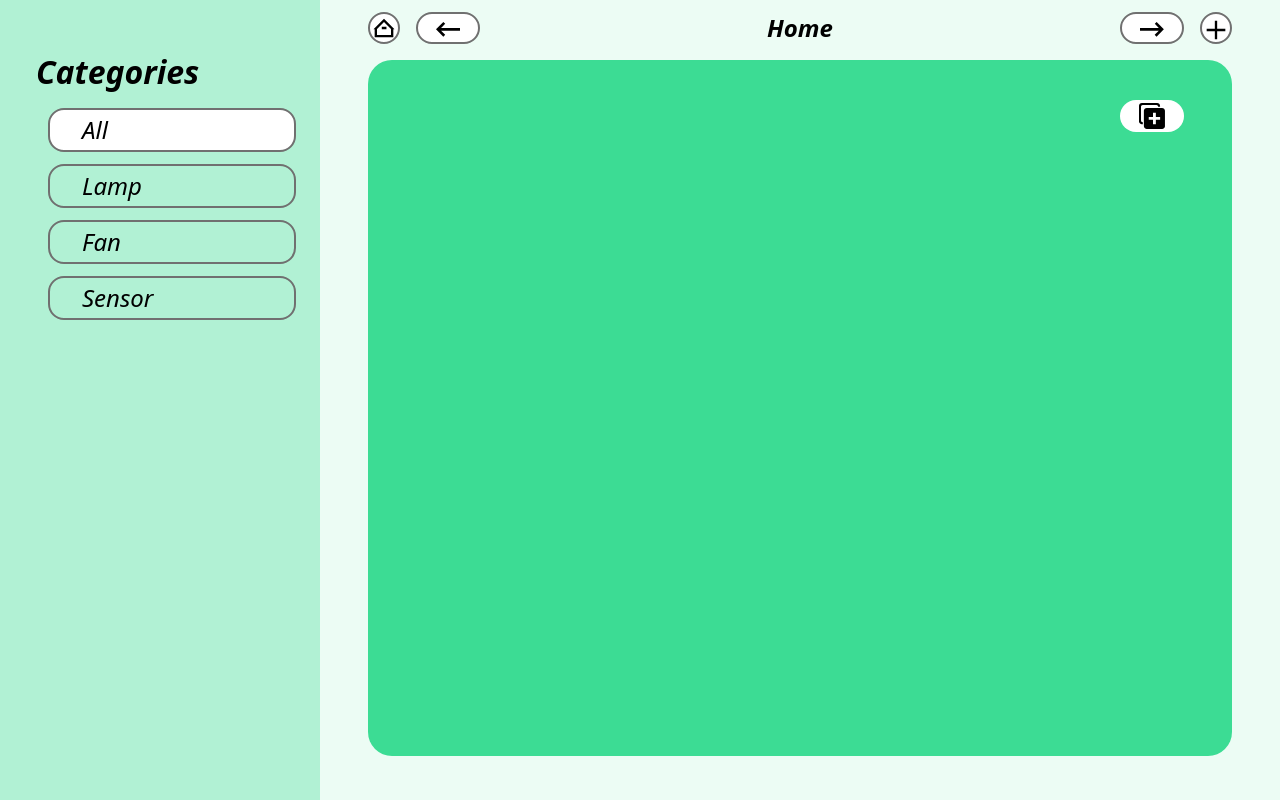
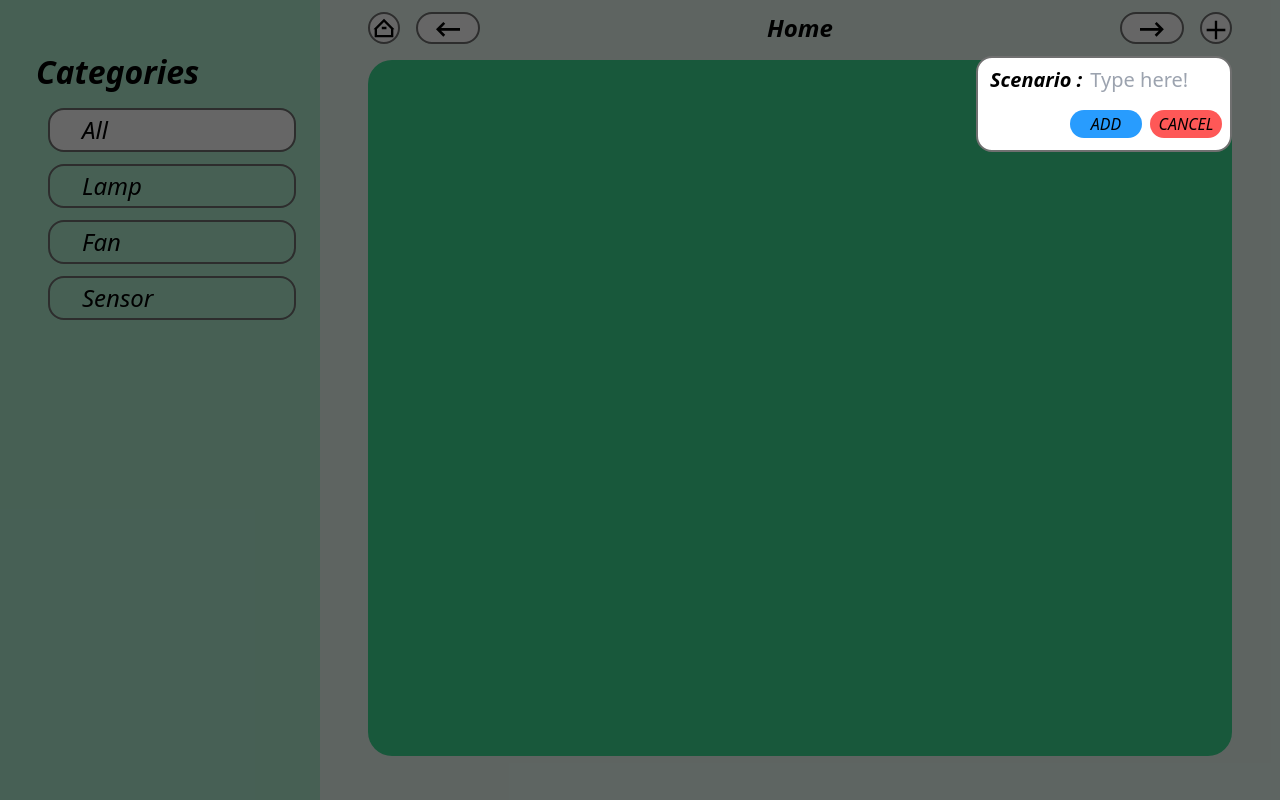
Before and after one commit to CCxiaoy/iot-web-application, a Vue app: page / in a window 1280 px wide. Both pictures are taken after a click on the icon 1216 px from the left and 30 px from the top of the page. Built offline with nearby package versions, Linux system fonts and the light colour scheme.

Commit message:
fix: close the bug of can clsoe addScenarioTip, due to event propagation

```diff
--- a/src/components/DeviceControl/ScenarioNavigator.vue
+++ b/src/components/DeviceControl/ScenarioNavigator.vue
@@ -16,8 +16,9 @@
         </i>
         <i
             class="w-8 h-8 border-2 rounded-full border-borderGray-medium bg-themeColor-lightest flex justify-center content-center">
-            <IconNewScenario class="w-8 h-8"></IconNewScenario>
-            <AddScenarioTip v-if="addScearioTipFlag" class="absolute z-20 top-14 right-12"></AddScenarioTip>
+            <IconNewScenario @click="openAddScenarioTip()" class="w-8 h-8"></IconNewScenario>
+            <AddScenarioTip @closeAddScenarioTip="closeAddScenarioTip" v-if="addScenarioTipFlag"
+                class="absolute z-20 top-14 right-12"></AddScenarioTip>
         </i>
     </div>
 </template>
@@ -29,9 +30,29 @@ import IconPreviousPage from "../icons/IconPreviousPage.vue";
 import IconNextPage from "../icons/IconNextPage.vue";
 import IconNewScenario from "../icons/IconNewScenario.vue";
 import AddScenarioTip from "../TipComponents/AddScenarioTip.vue";
+import useInfosStore from "../../stores";
 
 const currentPage = ref(0);
 
+// import center store
+const store = useInfosStore();
+
+const addScenarioTipFlag = ref(false);
+
+// import method of openDarkCover
+const openDarkCover = store.openDarkCover;
+
+// method to open AddSce
+const openAddScenarioTip = () => {
+    openDarkCover();
+    addScenarioTipFlag.value = true;
+}
+
+const closeAddScenarioTip = () => {
+    addScenarioTipFlag.value = false;
+}
+
+// 以下这块需要改造成 使用 center store
 const AllScenarios = reactive([
     {
         id: "Home",
@@ -42,12 +63,6 @@ const AllScenarios = reactive([
         title: "Living Room",
     }
 ]);
-
-const addScearioTipFlag = ref(false);
-
-const toggleAddScearioTipFlagFlag = () => {
-    addScearioTipFlag.value = !addScearioTipFlag.value;
-}
 </script>
 
 <style scoped></style>
--- a/src/components/TipComponents/AddScenarioTip.vue
+++ b/src/components/TipComponents/AddScenarioTip.vue
@@ -11,6 +11,7 @@
                 {{ confirmInfo }}
             </div>
             <div
+                @click="closeSelfWindow"
                 class="bg-authiraryColor-redMedium rounded-2xl text-tipDeleteTitle btnInfoW h-7 flex justify-center content-center mr-2">
                 {{ cancelInfo }}
             </div>
@@ -20,6 +21,21 @@
 
 <script setup>
 import { ref, reactive } from 'vue'
+import useInfosStore from '../../stores';
+
+const emits = defineEmits(['closeAddScenarioTip']);
+
+// import center store
+const store = useInfosStore();
+
+// import method of openDarkCover
+const closeDarkCover = store.closeDarkCover;
+
+// method to close this Tip window self / abort operation
+const closeSelfWindow = () => {
+    emits('closeAddScenarioTip');
+    closeDarkCover();
+}
 
 const scenarioValue = ref("");
 const scenarioPlaceholder = ref("Type here!");
--- a/src/stores/index.js
+++ b/src/stores/index.js
@@ -58,6 +58,7 @@ const useInfosStore = defineStore("store", {
             this.darkCoverFlag = newVal;
         },
         closeDarkCover() {
+            console.log("See", 2);
             this.changeDarkCoverFlag(false);
         },
         openDarkCover() {
```
Also changed, not shown: src/components/DeviceControl/Devices/DevicePanel.vue (+1 -73 lines), src/components/TipComponents/AddDeviceTip.vue (+0 -35 lines).
